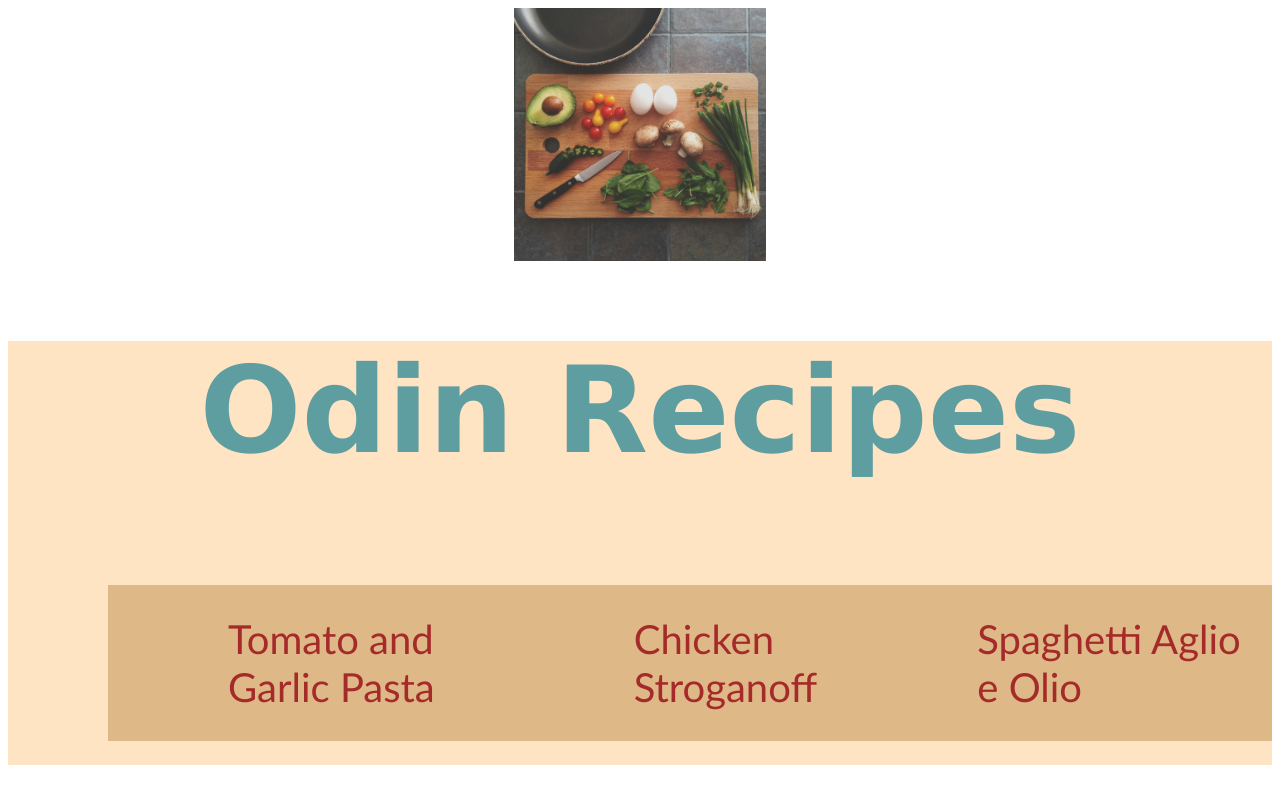
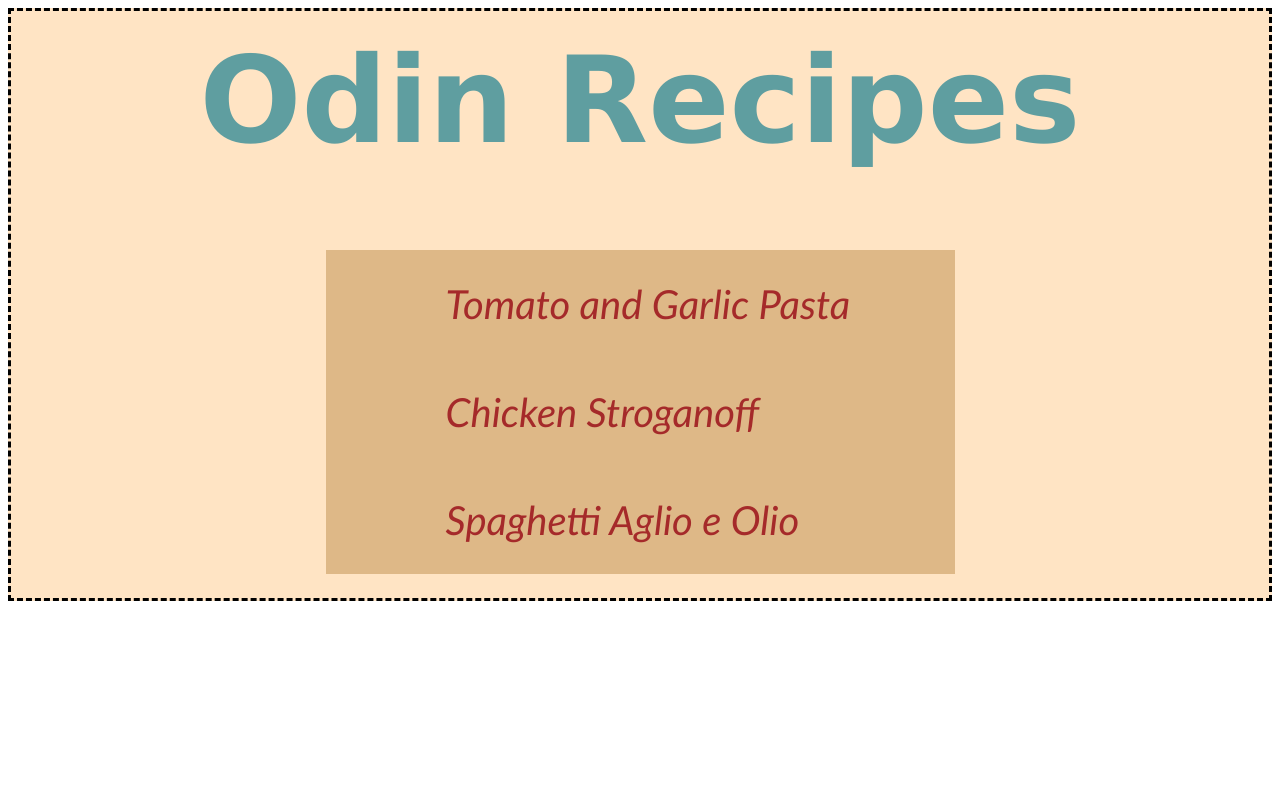
Before and after one commit to Sheikh-Fahad-Ahmed/odin-recipes, a plain HTML site: page index.html in a window 1280 px wide. Drawn offline with Linux system fonts and the light colour scheme.

Commit message:
Delete image @index.html and re-style it
Deleted the image at index.html as it was not
working properly and restructured the home page
with the image

```diff
--- a/index.html
+++ b/index.html
@@ -9,19 +9,17 @@
 </head>
 
 <body>
-
-    <img class="home-img" src="./images/home.jpg" alt="Cooking">
     <div class="home">
         <h1>Odin Recipes</h1>
-        <ul class = "list">
+        <ul class="list">
             <li>
-                <a href="./recipes/tomato_and_garlic_pasta.html">Tomato and Garlic Pasta</a>
+                <em><a href="./recipes/tomato_and_garlic_pasta.html">Tomato and Garlic Pasta</a></em>
             </li>
             <li>
-                <a href="./recipes/stroganoff.html">Chicken Stroganoff</a>
+                <em><a href="./recipes/stroganoff.html">Chicken Stroganoff</a></em>
             </li>
             <li>
-                <a href="./recipes/spaghetti.html">Spaghetti Aglio e Olio</a>
+                <em><a href="./recipes/spaghetti.html">Spaghetti Aglio e Olio</a></em>
             </li>
         </ul>
     </div>
--- a/style.css
+++ b/style.css
@@ -1,12 +1,15 @@
 * {
     box-sizing: border-box;
-    font-family: Verdana, Geneva, Tahoma, sans-serif;
+    font-family: 'Lucida Sans', 'Lucida Sans Regular', 'Lucida Grande', 'Lucida Sans Unicode', Geneva, Verdana, sans-serif;
     font-size: 24px;
+
 
 }
 
 .home {
     background-color: bisque;
+    border-style: dashed;
+
 }
 
 .list {
@@ -15,6 +18,7 @@
 
 
 h1 {
+    margin-top: 20px;
     text-align: center;
     font-size: 120px;
     color: cadetblue
@@ -22,10 +26,12 @@ h1 {
 
 
 ul {
-
-    margin-left: 100px;
-    display: inline-flex;
+    width: 50%;
+    margin-left: auto;
+    margin-right: auto;
+    display: block;
     color: brown;
+    align-content: center;
 }
 
 
@@ -42,12 +48,3 @@ a {
     text-decoration: none;
     color: brown;
 }
-
-
-.home-img {
-    display: block;
-    margin-left: auto;
-    margin-right: auto;
-    width: 20%;
-    height: auto;
-}
```
